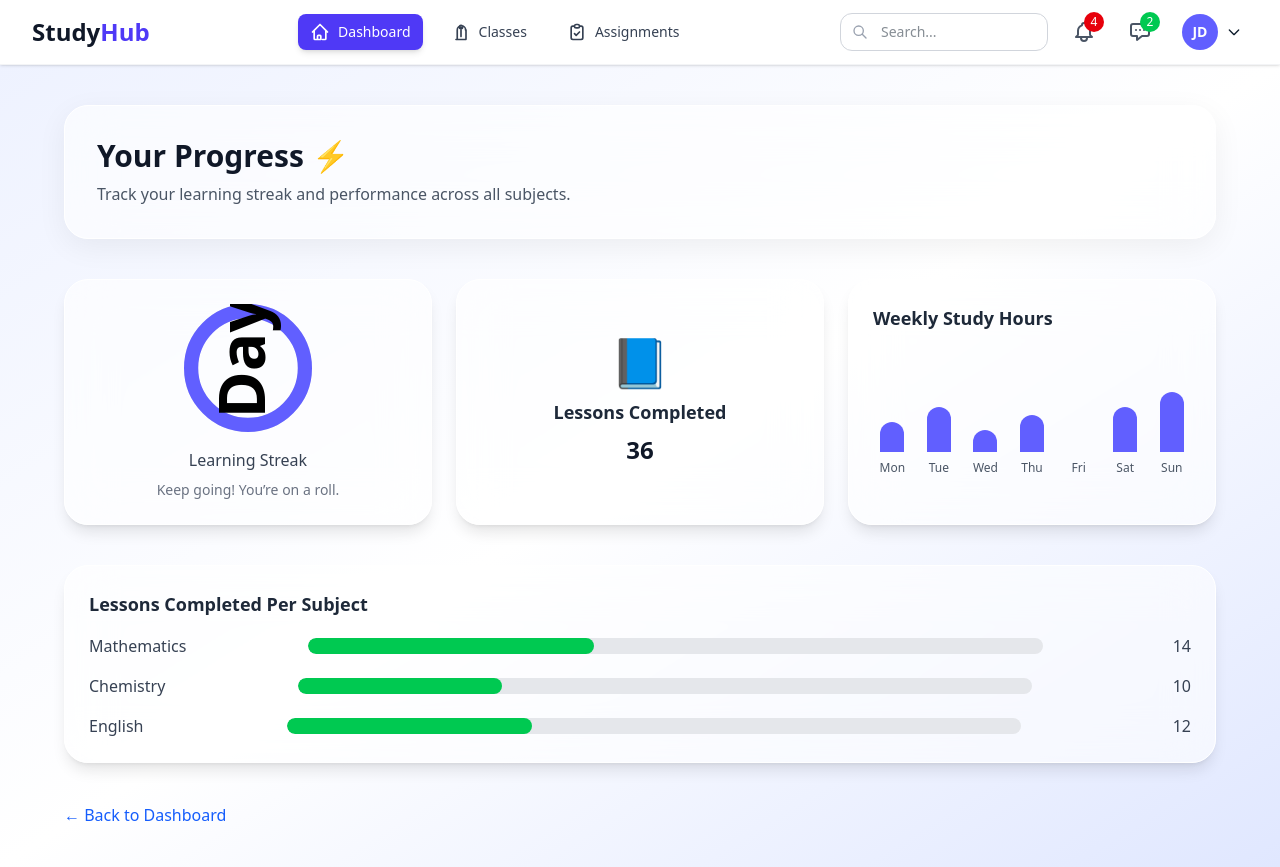
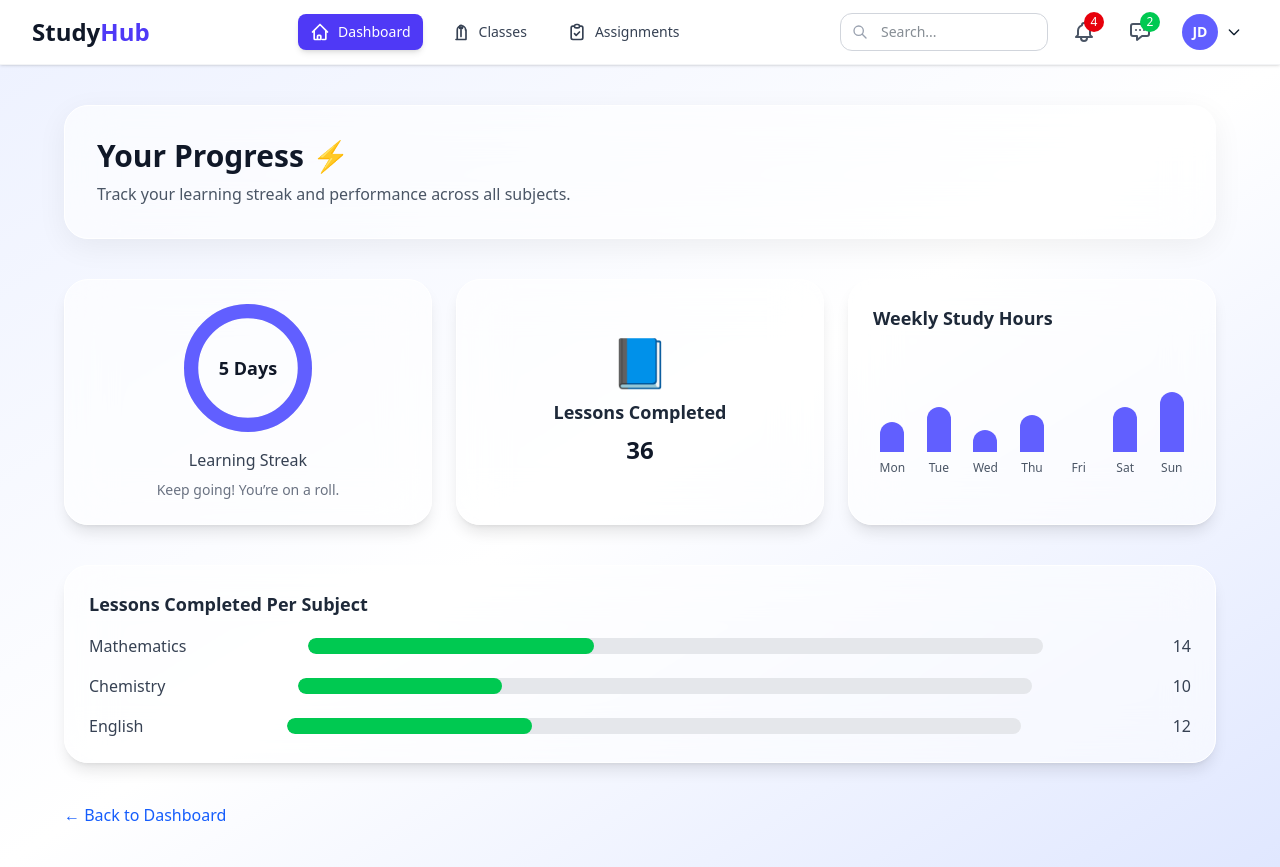
Before and after one commit to juliusmwas/StudyHub, a React (Vite) app: page /student/progress in a window 1280 px wide. Built offline with nearby package versions, Linux system fonts and the light colour scheme.

Commit message:
Updated the learning progress bar

```diff
--- a/src/Pages/dashboard/student/Progress/StudentProgress.jsx
+++ b/src/Pages/dashboard/student/Progress/StudentProgress.jsx
@@ -19,7 +19,7 @@ export default function StudentProgress() {
     <>
       <StudentNavbar />
 
-      <div className="min-h-screen bg-gradient-to-br from-indigo-50 via-white to-indigo-100 px-6 py-10">
+      <div className="min-h-screen bg-linear-to-br from-indigo-50 via-white to-indigo-100 px-6 py-10">
         <div className="max-w-6xl mx-auto">
 
           {/* Header */}
@@ -35,9 +35,11 @@ export default function StudentProgress() {
 
             {/* Learning Streak */}
             <div className="bg-white/60 backdrop-blur-xl p-6 rounded-3xl border border-white shadow-lg flex flex-col items-center">
-              <div className="relative w-32 h-32">
+  <div className="relative w-32 h-32 flex items-center justify-center">
+
     {/* Progress Ring */}
-                <svg className="transform -rotate-90" viewBox="0 0 36 36">
+    <svg className="transform -rotate-90 w-full h-full" viewBox="0 0 36 36">
+      {/* Background circle */}
       <circle
         className="text-gray-200"
         strokeWidth="4"
@@ -47,6 +49,8 @@ export default function StudentProgress() {
         cx="18"
         cy="18"
       />
+
+      {/* Progress circle */}
       <circle
         className="text-indigo-500"
         strokeWidth="4"
@@ -58,22 +62,23 @@ export default function StudentProgress() {
         cx="18"
         cy="18"
       />
-                  <text
-                    x="50%"
-                    y="50%"
-                    dominantBaseline="middle"
-                    textAnchor="middle"
-                    className="text-gray-900 font-semibold text-lg"
-                  >
+    </svg>
+
+    {/* Perfectly Centered Text Overlay */}
+    <div className="absolute inset-0 flex items-center justify-center">
+      <span className="text-gray-900 font-semibold text-lg">
         {progressData.streak} Days
-                  </text>
-                </svg>
+      </span>
     </div>
+
+  </div>
+
   <p className="mt-4 text-gray-700 font-medium text-center">Learning Streak</p>
   <p className="mt-2 text-gray-500 text-center text-sm">
     Keep going! You’re on a roll.
   </p>
 </div>
+
 
             {/* Total Lessons Completed */}
             <div className="bg-white/60 backdrop-blur-xl p-6 rounded-3xl border border-white shadow-lg flex flex-col items-center justify-center">
```
Lines whose indentation alone changed are shown as unchanged.
